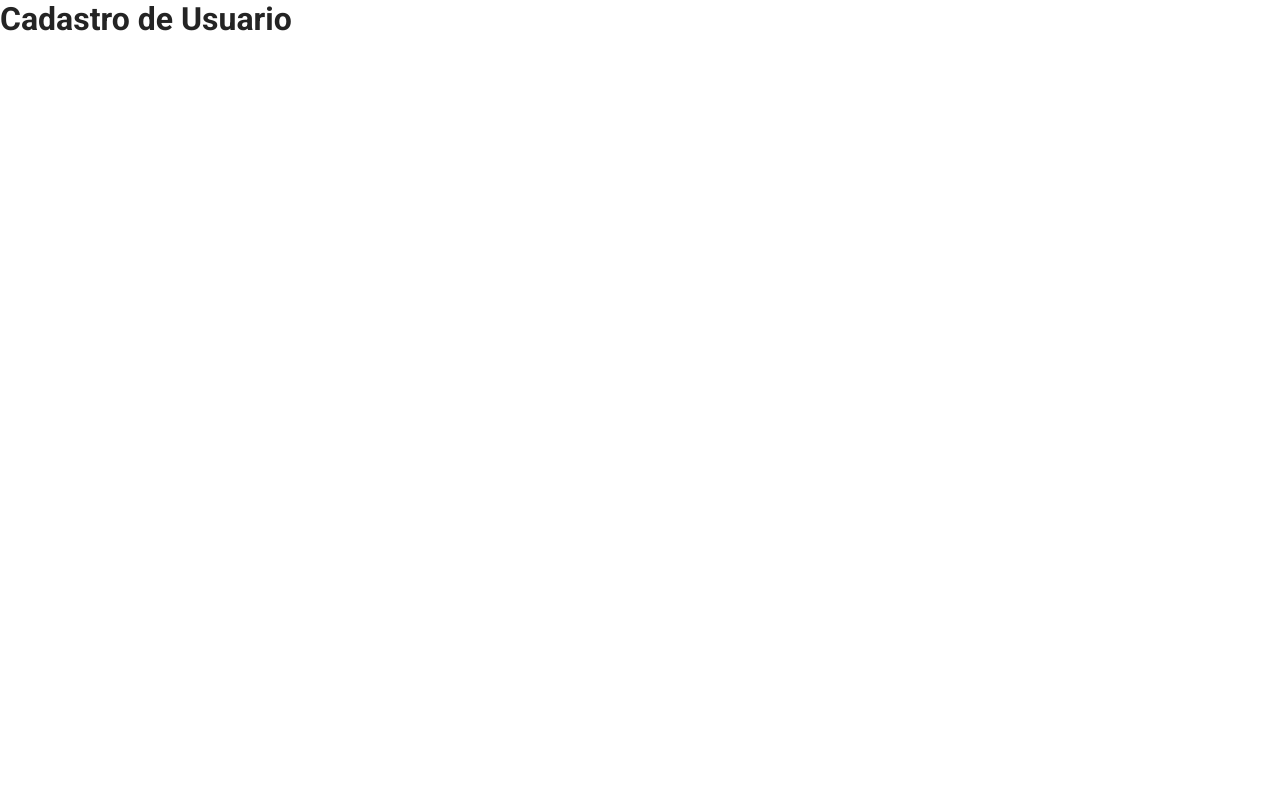
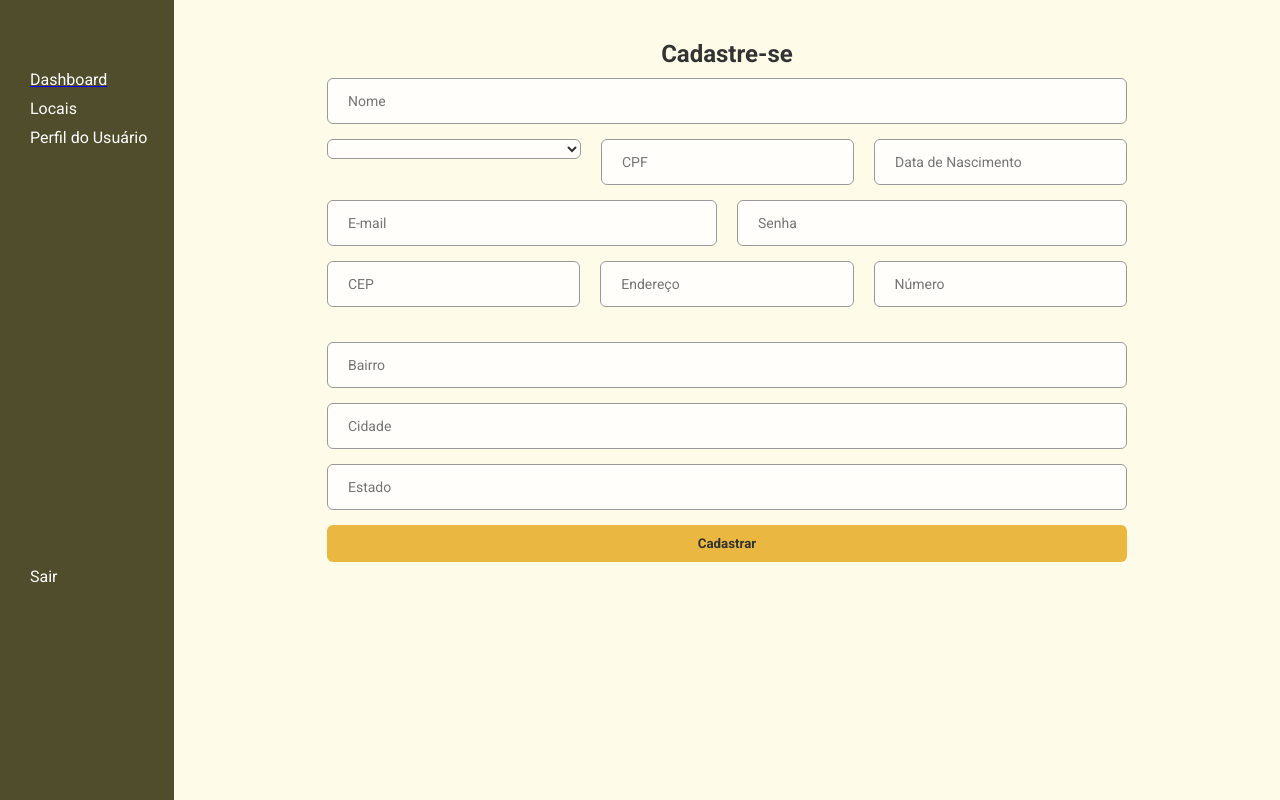
Before and after one commit to Vitor-Lassen/Aula-Sample-DockerFile-Nature-Trip, a React (Vite) app: page /cadastro-usuario in a window 1280 px wide. Built offline with nearby package versions, Linux system fonts and the light colour scheme.

Commit message:
Cadastro de usuários iniciado, faltam ajustes

```diff
--- /dev/null
+++ b/db.json
@@ -0,0 +1,80 @@
+{
+  "destinos": [],
+  "usuarios": [
+    {
+      "id": "1",
+      "nome": "Milena Adriana Sara Almeida",
+      "sexo": "Feminino",
+      "cpf": "408.147.638-12",
+      "data_nasc": "04/08/1984",
+      "email": "milena-almeida84@netsite.com.br",
+      "senha": "KONsydJk9d",
+      "cep": "76820-216",
+      "endereco": "Rua Doutor Agenor de Carvalho",
+      "numero": 196,
+      "bairro": "Agenor de Carvalho",
+      "cidade": "Porto Velho",
+      "estado": "RO"
+    },
+    {
+      "id": "2",
+      "nome": "Heloisa Ester Drumond",
+      "sexo": "Feminino",
+      "cpf": "312.109.636-20",
+      "data_nasc": "13/03/1971",
+      "email": "heloisa-drumond88@sofisticattomoveis.com.br",
+      "senha": "6ryB35sCtG",
+      "cep": "72705-521",
+      "endereco": "Bloco Centro de Comércio e Diversões Bloco T",
+      "numero": 386,
+      "bairro": "Setor Norte (Brazlândia)",
+      "cidade": "Brasília",
+      "estado": "DF"
+    },
+    {
+      "id": "3",
+      "nome": "Nina Brenda Melo",
+      "sexo": "Feminino",
+      "cpf": "257.574.483-00",
+      "data_nasc": "06/07/1998",
+      "email": "nina_melo@outloock.com.br",
+      "senha": "NHwx9em26r",
+      "cep": "76873-382",
+      "endereco": "Rua João Goulart",
+      "numero": 402,
+      "bairro": "Setor 08",
+      "cidade": "Ariquemes",
+      "estado": "RO"
+    },
+    {
+      "id": "4",
+      "nome": "Isabella Regina Alice das Neves",
+      "sexo": "Feminino",
+      "cpf": "228.632.736-04",
+      "data_nasc": "02/05/1951",
+      "email": "isabellareginadasneves@uol.com",
+      "senha": "5sjht1PEhX",
+      "cep": "85869-299",
+      "endereco": "Avenida Gramado",
+      "numero": 950,
+      "bairro": "Jardim Canadá II",
+      "cidade": "Foz do Iguaçu",
+      "estado": "PR"
+    },
+    {
+      "id": "5",
+      "nome": "Amanda Priscila Nair da Mata",
+      "sexo": "Feminino",
+      "cpf": "597.862.243-45",
+      "data_nasc": "17/07/1984",
+      "email": "amanda.priscila.damata@evolink.com.br",
+      "senha": "WHBJ9yj2QK",
+      "cep": "77023-446",
+      "endereco": "Quadra 912 Sul Avenida LO 21",
+      "numero": 961,
+      "bairro": "Plano Diretor Sul",
+      "cidade": "Palmas",
+      "estado": "TO"
+    }
+  ]
+}
--- a/package.json
+++ b/package.json
@@ -23,6 +23,7 @@
     "eslint-plugin-react": "^7.34.3",
     "eslint-plugin-react-hooks": "^4.6.2",
     "eslint-plugin-react-refresh": "^0.4.7",
+    "json-server": "^1.0.0-beta.1",
     "vite": "^5.3.4"
   }
 }
--- a/src/App.css
+++ b/src/App.css
@@ -9,7 +9,7 @@
 }
 
 .input-area {
-    height: 10px;
+    height: 20px;
     border-radius: 6px;
     font-weight: lighter;
     color: rgb(51, 51, 51);
@@ -18,7 +18,7 @@
     border: 1px solid rgb(153, 153, 153);
     padding-left: 48px;
     font-size: 14px;
-    margin-bottom: 20px;
+    margin-bottom: 15px;
 }
 
 input[type="text" i] {
@@ -44,3 +44,27 @@ button:hover {
 button:active {
     transform: scale(0.95);
 }
+
+.f-12 {
+    font-size: 12px;
+    font-weight:lighter;
+}
+
+.space::after {
+    content: '';
+    margin-right: 10px;
+}
+
+.container {
+    box-sizing: border-box;
+    background-color:#FFFBE9;
+    width: 100vw;
+    height: 100vh;
+    padding: 40px;
+    align-items: center;
+}
+
+.titulo {
+    color: rgb(51, 51, 51);
+    margin-bottom: 10px;
+}
--- a/src/componentes/Menu/Menu.css
+++ b/src/componentes/Menu/Menu.css
@@ -1,7 +1,7 @@
 .nav-bg {
     box-sizing: border-box;
     height: 100vh;
-    background-color: #79912f;
+    background-color: #504d2c;
     width: 200px;
     gap: 400px;
     padding-top: 60px;
--- a/src/componentes/Menu/Menu.jsx
+++ b/src/componentes/Menu/Menu.jsx
@@ -5,9 +5,7 @@ function Menu() {
     return (
         <>
             <nav className='nav-bg flex-column'>
-
                 <div>
-                    {/* <img className='logo-menu' src="../src/imgs/logo-birdy-branco.png" alt="Logo Birdy" /> */}
                     <Link to='/dashboard'>
                         <p>Dashboard</p>
                     </Link>
--- /dev/null
+++ b/src/pages/CadastroUsuario/CadastroUsuario.css
@@ -0,0 +1,15 @@
+.flex-row-wrap {
+    display: flex;
+    flex-wrap: wrap;
+    gap: 20px;
+}
+
+.espaco-auto {
+    flex: 1 1 auto;
+    min-width: 100px;
+}
+
+.form-container-usuario {
+    width: 800px;
+    align-items: stretch;
+}
--- a/src/pages/CadastroUsuario/CadastroUsuario.jsx
+++ b/src/pages/CadastroUsuario/CadastroUsuario.jsx
@@ -1,8 +1,69 @@
+import '../CadastroUsuario/CadastroUsuario.css'
+import Menu from '../../componentes/Menu/Menu'
+import { useForm } from 'react-hook-form'
 
 function CadastroUsuario() {
+    const { register, handleSubmit, formState } = useForm()
+
+    console.log(formState.errors)
+
+    async function addUser(data) {
+        try {
+            const response = await fetch('http://localhost:3000/usuarios', {
+                method: 'post',
+                body: JSON.stringify(data)
+            })
+
+            if (response.ok === false) {
+                alert('Erro ao cadastrar usuario.')
+            } else {
+                alert('Cadastro efetuado com sucesso!')
+            }
+
+        } catch (error) {
+            alert('Erro no cadastro do usuario.')
+        }
+    }
+
     return (
         <>
-            <h1>Cadastro de Usuario</h1>
+            <div className='flex-row'>
+                <Menu></Menu>
+                <div className="container flex-column">
+                    <h2 className='titulo'>Cadastre-se</h2>
+                    <div>
+                        <form className='flex-column form-container-usuario' onSubmit={handleSubmit(addUser)}>
+                            <input className='input-area' type="text" placeholder='Nome' {...register('nome', { required: 'Campo Obrigatório' })} />
+                            {formState.errors?.nome?.message}
+                            <div className='flex-row-wrap'>
+                                <select className='input-area espaco-auto' {...register('sexo')}>
+                                    <option value=""></option>
+                                    <option value="feminino">Feminino</option>
+                                    <option value="masculino">Masculino</option>
+                                    <option value="na">Prefiro não informar</option>
+                                </select>
+                                <input className='input-area espaco-auto' type="text" placeholder='CPF' {...register('cpf', { required: 'Campo Obrigatório' })} />
+                                <input className='input-area espaco-auto' type="text" placeholder='Data de Nascimento' {...register('data_nasc', { required: 'Campo Obrigatório' })} />
+                            </div>
+                            <div className='flex-row-wrap'>
+                                <input className='input-area espaco-auto' type="text" placeholder='E-mail' {...register('email', { required: 'Campo Obrigatório' })} />
+                                <input className='input-area espaco-auto' type="text" placeholder='Senha' {...register('senha', { required: 'Campo Obrigatório' })} />
+                            </div>
+                            <div className='flex-row-wrap'>
+                                <input className='input-area espaco-auto' type="text" placeholder='CEP' {...register('cep')} />
+                                <input className='input-area espaco-auto' type="text" placeholder='Endereço' {...register('endereco', { required: 'Campo Obrigatório' })} />
+                                <input className='input-area espaco-auto' type="text" placeholder='Número' {...register('numero', { required: 'Campo Obrigatório' })} />
+                                <input className='input-area espaco-auto' type="text" placeholder='Bairro' {...register('bairro', { required: 'Campo Obrigatório' })} />
+                            </div>
+
+                            <input className='input-area espaco-auto' type="text" placeholder='Cidade' {...register('cidade', { required: 'Campo Obrigatório' })} />
+                            <input className='input-area espaco-auto' type="text" placeholder='Estado' {...register('estado', { required: 'Campo Obrigatório' })} />
+                            <button type='submit'>Cadastrar</button>
+                        </form>
+                    </div>
+                </div>
+            </div>
+
         </>
     )
 }
--- a/src/pages/Login/Login.css
+++ b/src/pages/Login/Login.css
@@ -9,7 +9,7 @@
     justify-content: flex-end;
 }
 
-.form-container{
+.form-container-login{
     box-sizing: border-box;
     color: white;
     width: 365px;
@@ -17,7 +17,6 @@
     justify-content: end;
     padding-left: 50px;
     padding-bottom: 100px;
-
 }
 
 .input-login {
@@ -25,13 +24,15 @@
     padding-bottom: 150px;
     padding-top: 15px;
     height: 10px;
+    margin-bottom: 10px;
 }
 
 .texto-link {
     text-decoration: none;
-    color: white;
+    color: #eab741;
+
 }
 
 .texto-link:hover {
-    color: #eab741;
+    color: #ce8326;
 }
--- a/src/pages/Login/Login.jsx
+++ b/src/pages/Login/Login.jsx
@@ -8,16 +8,20 @@ function Login() {
     return (
         <>
             <div className='flex-row login-bg'>
-                <div className='form-container flex-column'>
+                <div className='form-container-login flex-column'>
                     <h2>Login</h2>
                     <form className='input-login flex-column' action="">
                         <input className='input-area' type="text" placeholder='E-mail' />
                         <input className='input-area' type="text" placeholder='Senha'/>
                         <button>Entrar</button>
                     </form>
-                    <Link className='texto-link' to='/cadastro-usuario'>
-                        <p>Cadastrar</p>
-                    </Link>
+                    <div className='flex-row f-12'>
+                        <p className='space'>Ainda não tem cadastro?</p>
+                        <Link className='texto-link' to='/cadastro-usuario'>
+                            <p>Cadastrar</p>
+                        </Link>
+                    </div>
+
 
                 </div>
 
```
Also changed, not shown: 1 other file (tests, documents, lock files or other folders).
